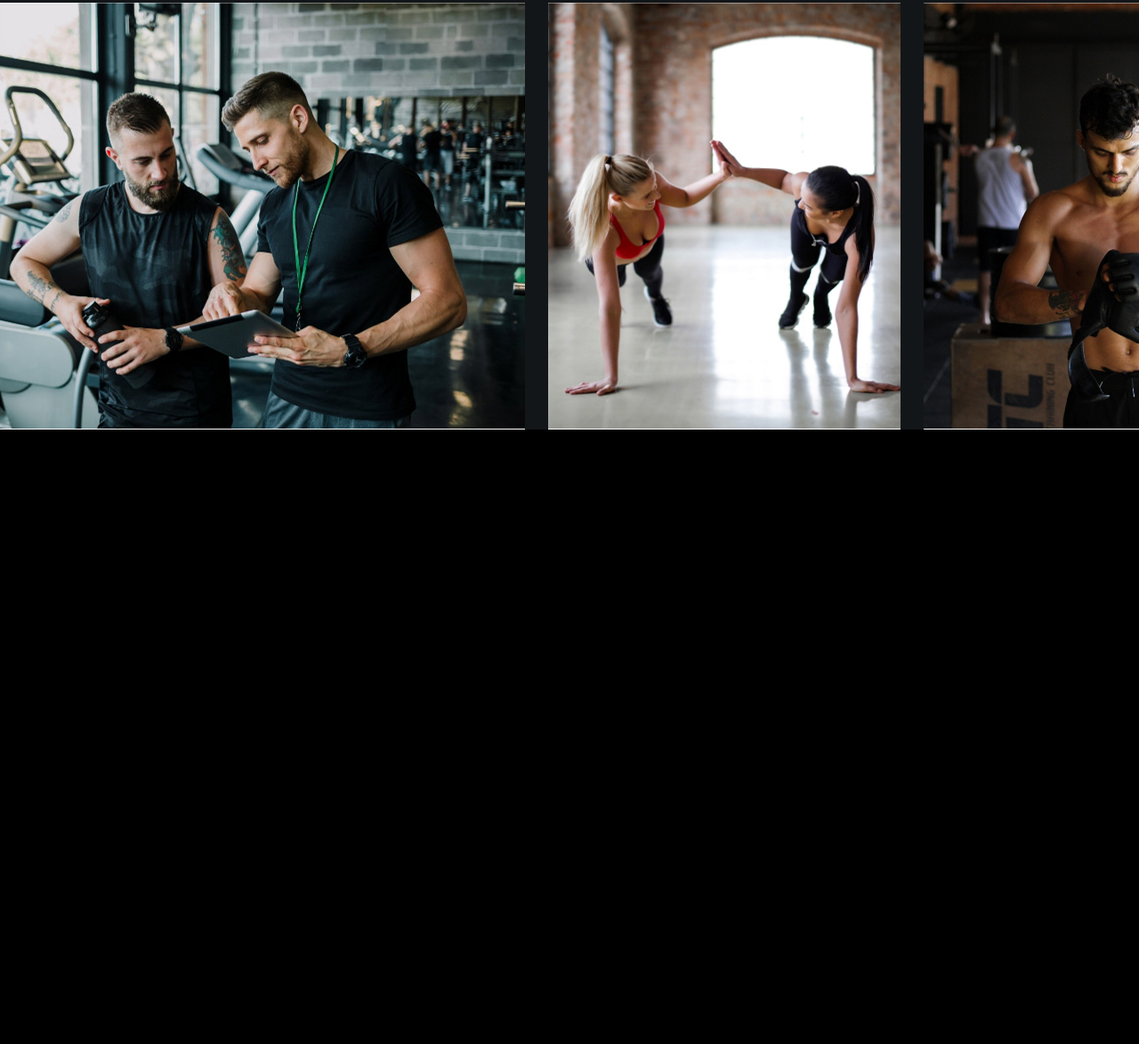
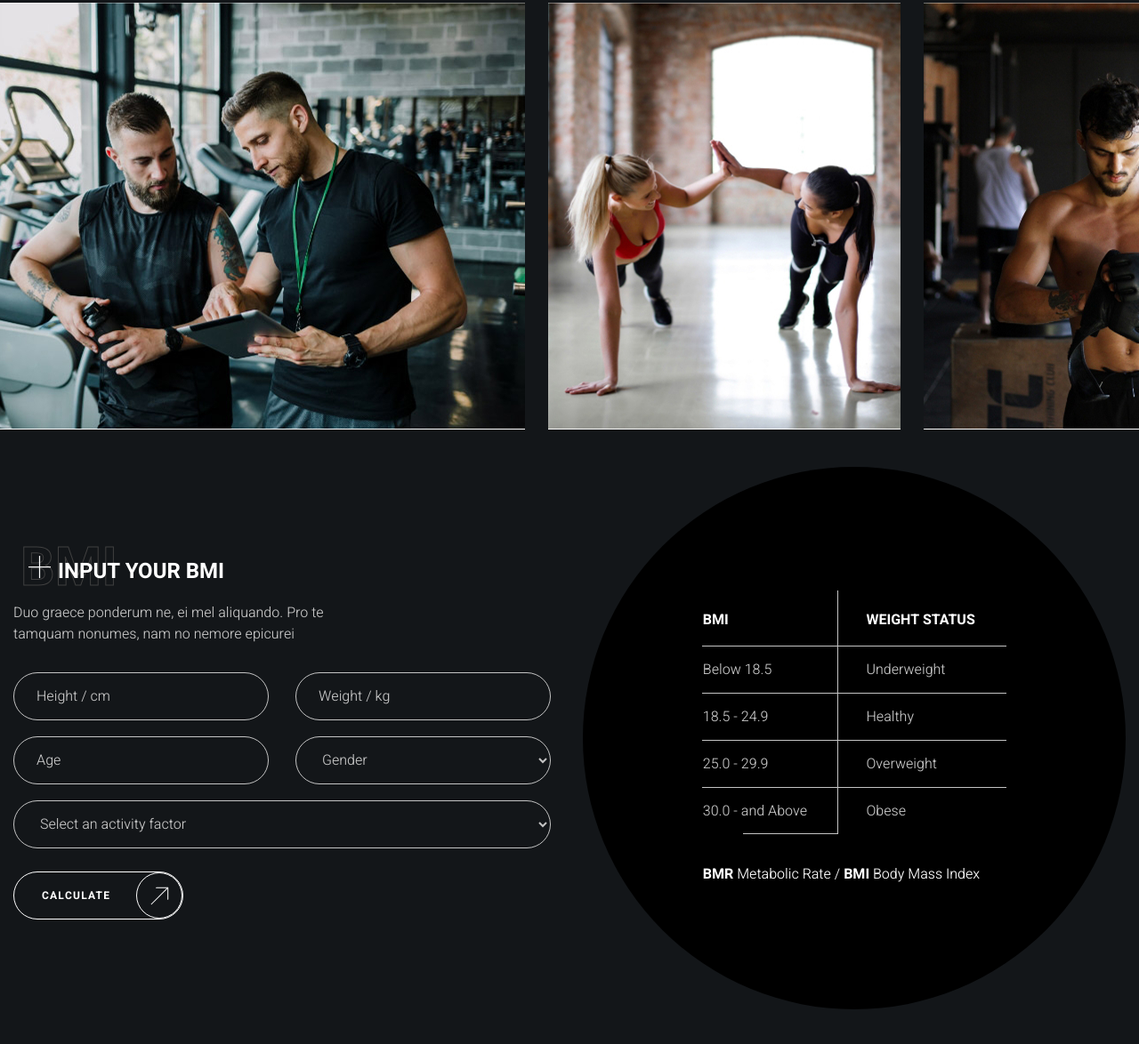
Before and after one commit to UmerNaZavode/html-crossfit, a website built with Vite: page index.html in a window 1280 px wide. Shown: the part 4858-6032 px from the top of the page at 89% size. Before the commit the page ends 5341 px from the top, so only its background shows below. Built offline with nearby package versions, Linux system fonts and the light colour scheme.

Commit message:
calculate desktop and adaptation

```diff
--- a/index.html
+++ b/index.html
@@ -5,4 +5,5 @@
 {{> join-us }}
 {{> location }}
 {{> family }}
+{{> calculate }}
 {{> footer }}
--- /dev/null
+++ b/partials/calculate.html
@@ -0,0 +1,69 @@
+<section class="calculate">
+    <div class="calculate__inner container">
+        <div class="calculate__body">
+            <h2 class="calculate__title title__medium backdrop__title" data-title="BMI">
+                Input your bmi
+            </h2>
+            <div class="calculate__description">
+                <p>Duo graece ponderum ne, ei mel aliquando. Pro te tamquam nonumes, nam no nemore epicurei</p>
+            </div>
+            <form class="calculate__form">
+                <div class="calculate__form-body">
+                    <label for="height" class="visually-hidden">Height</label>
+                    <input type="number" class="calculate__input input" id="height" placeholder="Height / cm">
+                    <label for="weight" class="visually-hidden">Weight</label>
+                    <input type="number" class="calculate__input input" id="weight" placeholder="Weight / kg">
+                    <label for="age" class="visually-hidden">Age</label>
+                    <input type="number" class="calculate__input input" id="age" placeholder="Age">
+
+                    <label for="gender" class="visually-hidden">Gender</label>
+                    <select class="calculate__input input" id="gender" required>
+                        <option value="" disabled selected>Gender</option>
+                        <option value="male">Male</option>
+                        <option value="female">Female</option>
+                    </select>
+                    <label for="activity-factor" class="visually-hidden">Activity factor</label>
+                    <select class="calculate__input input wide" id="activity-factor" required>
+                        <option value="" disabled selected>Select an activity factor</option>
+                        <option value="1">1</option>
+                        <option value="2">2</option>
+                    </select>
+                </div>
+                <button class="calculate__button button transparent" type="submit">Calculate</button>
+            </form>
+        </div>
+        <div class="calculate__table-wrapper">
+            <table class="calculate__table">
+                <thead>
+                <tr>
+                    <th>BMI</th>
+                    <th>Weight status</th>
+                </tr>
+                </thead>
+                <tbody>
+                    <tr>
+                        <td>Below 18.5</td>
+                        <td>Underweight</td>
+                    </tr>
+                    <tr>
+                        <td>18.5 - 24.9</td>
+                        <td>Healthy</td>
+                    </tr>
+                    <tr>
+                        <td>25.0 - 29.9</td>
+                        <td>Overweight</td>
+                    </tr>
+                    <tr>
+                        <td>30.0 - and Above</td>
+                        <td>Obese</td>
+                    </tr>
+                </tbody>
+                <tfoot>
+                <tr>
+                    <td colspan="2"><b>BMR</b> Metabolic Rate / <b>BMI</b> Body Mass Index</td>
+                </tr>
+                </tfoot>
+            </table>
+        </div>
+    </div>
+</section>
--- a/partials/family.html
+++ b/partials/family.html
@@ -1,6 +1,6 @@
-<div class="family">
+<section class="family">
     <header class="family__header">
-        <h2 class="family__title title__big backdrop__title centered" data-name="part">
+        <h2 class="family__title title__big backdrop__title centered" data-title="part">
             ba a part of our fit family
         </h2>
         <div class="family__description">
@@ -14,4 +14,4 @@
         <img src="/src/img/family/4.jpg" alt="training people" class="family__img" loading="lazy">
         <img src="/src/img/family/1.jpg" alt="training people" class="family__img" loading="lazy">
     </div>
-</div>
+</section>
--- a/src/scss/blocks/backdrop.scss
+++ b/src/scss/blocks/backdrop.scss
@@ -25,8 +25,8 @@
     line-height: 1;
     color: transparent;
     font-family: var(--font-family-accent);
-    -webkit-text-stroke: 1px var(--color-light-gray);
-    text-stroke: 1px var(--color-light-gray);
+    -webkit-text-stroke: 1px var(--color-dark-gray);
+    text-stroke: 1px var(--color-dark-gray);
   }
 
   &__title.centered::after {
--- /dev/null
+++ b/src/scss/blocks/calculate-test.scss
@@ -0,0 +1,31 @@
+.calculate {
+  &__inner {
+  }
+
+  &__body {
+  }
+
+  &__title {
+  }
+
+  &__description {
+  }
+
+  &__form {
+  }
+
+  &__form-body {
+  }
+
+  &__input {
+  }
+
+  &__button {
+  }
+
+  &__table-wrapper {
+  }
+
+  &__table {
+  }
+}
--- /dev/null
+++ b/src/scss/blocks/calculate.scss
@@ -0,0 +1,175 @@
+.calculate {
+  padding-top: 142px;
+  padding-bottom: 150px;
+  background-color: var(--color-dark-alternative);
+  @media screen and (max-width: 1200px) {
+    padding-block: 100px;
+  }
+  @media screen and (max-width: 768px) {
+    padding-block: 60px;
+  }
+
+  &__inner {
+    display: flex;
+    align-items: center;
+    column-gap: 36px;
+    @media screen and (max-width: 992px) {
+      column-gap: 20px;
+    }
+    @media screen and (max-width: 768px) {
+      flex-direction: column;
+      row-gap: 30px;
+    }
+  }
+
+  &__body {
+    flex-grow: 1;
+    max-width: 627px;
+  }
+
+  &__title {
+    @media screen and (max-width: 1350px) {
+      margin-left: 50px;
+    }
+  }
+
+  &__title:not(:last-child) {
+    margin-bottom: 16px;
+  }
+
+  &__description {
+    max-width: 385px;
+  }
+
+  &__description:not(:last-child) {
+    margin-bottom: 31px;
+  }
+
+  &__form-body {
+    display: grid;
+    grid-template-columns: repeat(2, 1fr);
+    gap: 18px 30px;
+    @media screen and (max-width: 1200px) {
+      grid-template-columns: 1fr;
+    }
+  }
+
+  &__button {
+    @media screen and (max-width: 1200px) {
+      width: 100%;
+    }
+  }
+
+  &__form-body:not(:last-child) {
+    margin-bottom: 26px;
+  }
+
+  &__input.wide {
+    grid-column: -1 / 1;
+  }
+
+  &__table-wrapper {
+    position: relative;
+    display: flex;
+    justify-content: center;
+    align-items: center;
+    width: 100%;
+    max-width: 610px;
+  }
+
+  &__table-wrapper::before {
+    content: "";
+    position: absolute;
+    top: 50%;
+    left: 50%;
+    translate: -50% -50%;
+    width: 100%;
+    aspect-ratio: 1;
+    background-color: var(--color-dark);
+    border-radius: 50%;
+    @media screen and (max-width: 768px) {
+      display: none;
+    }
+  }
+
+  &__table {
+    position: relative;
+    border-collapse: collapse;
+  }
+
+  &__table tbody tr:last-child td:first-child {
+    position: relative;
+  }
+
+  &__table :is(td, th) {
+    padding-right: 30px;
+  }
+
+  &__table :is(td, th):not(:first-child) {
+    padding-left: 31px;
+  }
+
+  &__table :is(td, th):not(:last-child) {
+    border-right: 1px solid var(--color-light-gray);
+  }
+
+  &__table tbody td {
+    border-top: 1px solid var(--color-light-gray);
+    @media screen and (max-width: 992px) {
+      padding-block: 10px;
+    }
+  }
+
+  &__table tbody tr:last-child td:first-child {
+    position: relative;
+  }
+
+  &__table tbody tr:last-child td:first-child::after {
+    content: "";
+    position: absolute;
+    bottom: 0;
+    right: 0;
+    width: 70%;
+    height: 1px;
+    background-color: var(--color-light-gray);
+  }
+
+  &__table th {
+    padding-top: 21px;
+    padding-bottom: 17px;
+    text-align: left;
+    text-transform: uppercase;
+    color: var(--color-light);
+    @media screen and (max-width: 992px) {
+      padding-block: 10px;
+    }
+  }
+
+  &__table td {
+    padding-block: 14px;
+    @media screen and (max-width: 992px) {
+      padding-block: 10px;
+    }
+  }
+
+  &__table tfoot {
+    color: var(--color-light);
+  }
+
+  &__table tfoot td {
+    padding-top: 33px;
+    padding-bottom: 0;
+    @media screen and (max-width: 992px) {
+      padding-block: 10px;
+    }
+  }
+}
+
+
+select.input:invalid {
+  color: var(--color-light-gray);
+}
+
+b {
+  font-weight: bold;
+}
--- a/src/scss/blocks/input.scss
+++ b/src/scss/blocks/input.scss
@@ -20,4 +20,10 @@
     background-color: rgba(196, 196, 196, 0.7);
     outline: none;
   }
+
+  &::-webkit-outer-spin-button,
+  &::-webkit-inner-spin-button {
+    -webkit-appearance: none;
+    margin: 0;
+  }
 }
--- a/src/scss/blocks/reset.scss
+++ b/src/scss/blocks/reset.scss
@@ -46,12 +46,12 @@ body,
 :where(dd[class]) {
   margin-left: 0;
 }
-
-:where(fieldset[class]) {
-  margin-left: 0;
-  padding: 0;
-  border: none;
-}
+//
+//:where(fieldset[class]) {
+//  margin-left: 0;
+//  padding: 0;
+//  border: none;
+//}
 
 /**
   Убираем стандартный маркер маркированному списку,
@@ -187,10 +187,10 @@ svg * {
 /**
   Приведение рамок таблиц в классический 'collapse' вид
  */
-:where(table) {
-  border-collapse: collapse;
-  border-color: currentColor;
-}
+//:where(table) {
+//  border-collapse: collapse;
+//  border-color: currentColor;
+//}
 
 /**
   Удаляем все анимации и переходы для людей,
```
Also changed, not shown: src/scss/style.scss (+7 -0 lines).
